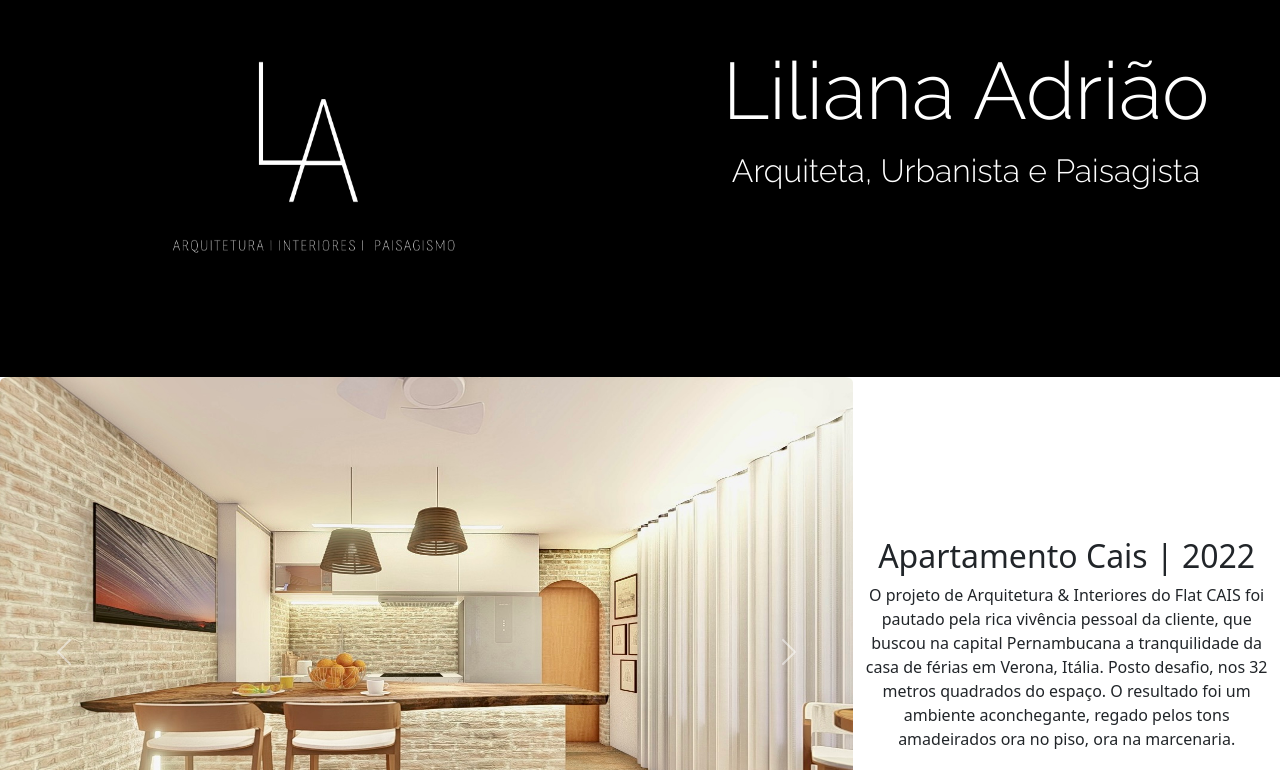
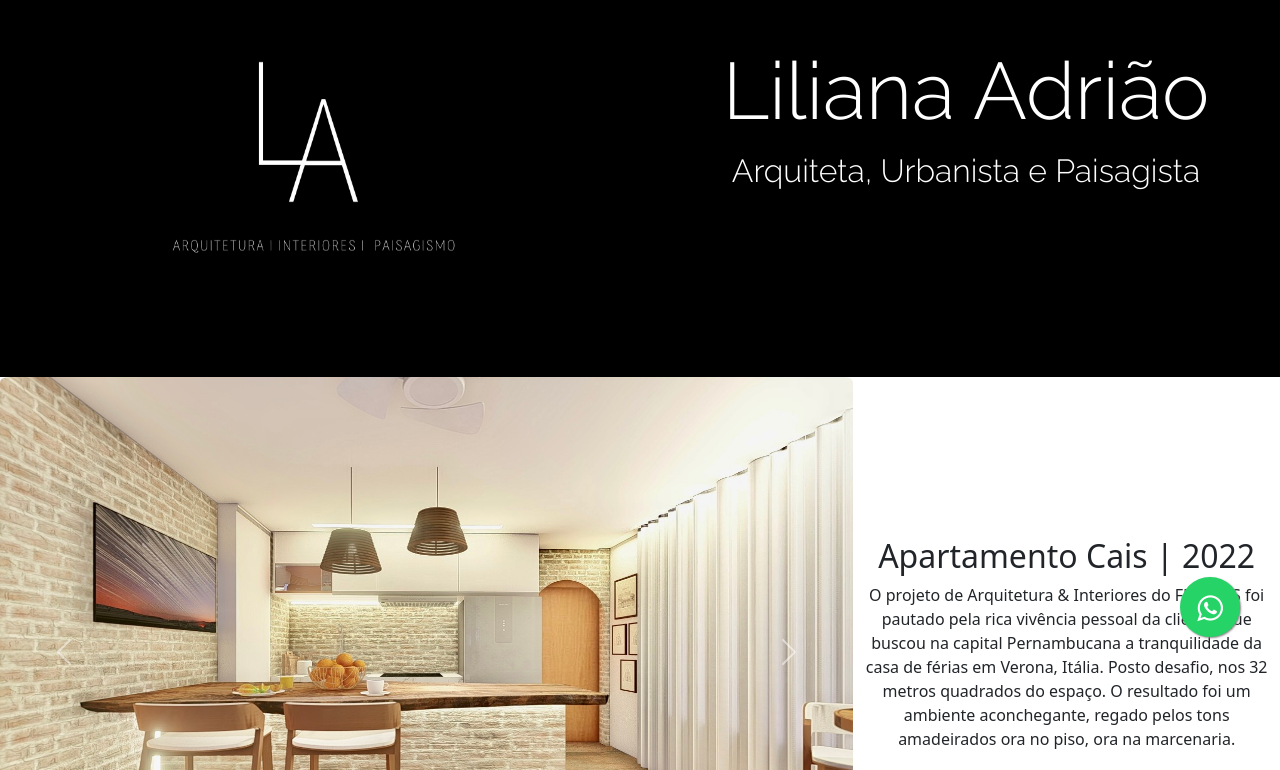
Before and after one commit to RafaelMoraesCruz/Liliana, a plain HTML site: page index.html in a window 1280 px wide. Shown: the part 123-893 px from the top of the page. Drawn offline with nearby package versions, Linux system fonts and the light colour scheme.

Commit message:
change positions between slides and text from last project

```diff
--- a/index.html
+++ b/index.html
@@ -20,6 +20,8 @@
       integrity="sha384-w76AqPfDkMBDXo30jS1Sgez6pr3x5MlQ1ZAGC+nuZB+EYdgRZgiwxhTBTkF7CXvN"
       crossorigin="anonymous"
     ></script>
+
+    <link rel="stylesheet" href="https://cdnjs.cloudflare.com/ajax/libs/font-awesome/4.5.0/css/font-awesome.min.css">
     <title>Site Lili</title>
   </head>
   <body>
@@ -477,6 +479,12 @@
       <!-- 6 projeto -->
       <section class="VLTecidos projeto">
         <div class="row g-0 text-center">
+          <div class="conteudo-projeto-texto col-6 col-md-4">
+            <div>
+                <h2>VL Tecidos | 2020</h2>
+                <p>O projeto de Arquitetura Comercial, para a empresa VL Tecidos, conta com uma área de 252 metros quadrados, dispostos às margens da rodovia PE-90. Um salão com pé-direto duplo ajuda a ventilação, iluminação e estocagem do material. Ao fundo a sala de atendimento e os sanitários, e gerência, tudo pensado com maior conforto possível  para os clientes. </p>
+            </div>
+        </div>
           <div class="col-sm-6 col-md-8">
             <div id="carouselExampleCaptions6" class="carousel slide carousel-fade">
               <div class="carousel-indicators">
@@ -556,12 +564,6 @@
               </button>
             </div>
           </div>
-          <div class="conteudo-projeto-texto col-6 col-md-4">
-              <div>
-                  <h2>VL Tecidos | 2020</h2>
-                  <p>O projeto de Arquitetura Comercial, para a empresa VL Tecidos, conta com uma área de 252 metros quadrados, dispostos às margens da rodovia PE-90. Um salão com pé-direto duplo ajuda a ventilação, iluminação e estocagem do material. Ao fundo a sala de atendimento e os sanitários, e gerência, tudo pensado com maior conforto possível  para os clientes. </p>
-              </div>
-          </div>
         </div>
       </section>
 
@@ -569,6 +571,10 @@
         <p>Copyright © <a href="https://www.linkedin.com/in/rafael-george-40a309145/" style="text-decoration: none">Rafael George</a></p>
       </footer>
 
+      <a class="whatsapp-link" href="https://web.whatsapp.com/send?phone=558197761591" target="_blank">
+        <i class="fa fa-whatsapp"></i>
+      </a>
+
     <script src="script.js"></script>
   </body>
 </html>
--- a/style.css
+++ b/style.css
@@ -67,3 +67,22 @@ footer p{
     align-self: center;
     color: white;
 }
+
+.whatsapp-link {
+    position: fixed;
+    width: 60px;
+    height: 60px;
+    bottom: 40px;
+    right: 40px;
+    background-color: #25d366;
+    color: #fff;
+    border-radius: 50px;
+    text-align: center;
+    font-size: 30px;
+    box-shadow: 1px 1px 2px #888;
+    z-index: 1000;
+}
+
+.fa-whatsapp {
+    margin-top: 16px;
+}
```
